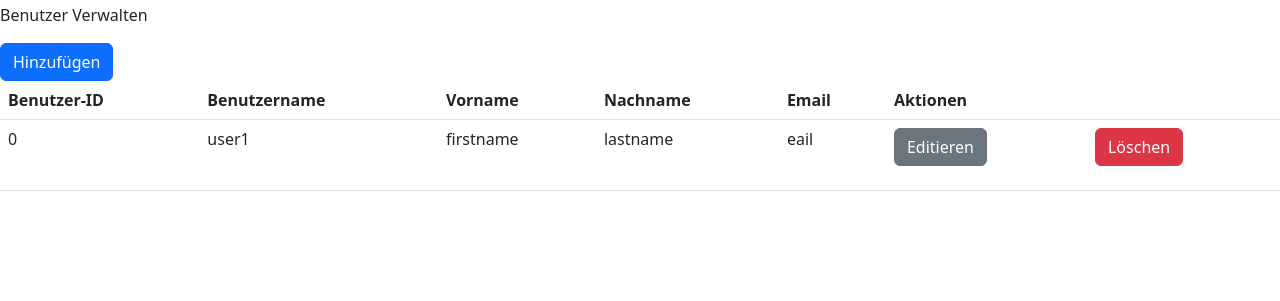
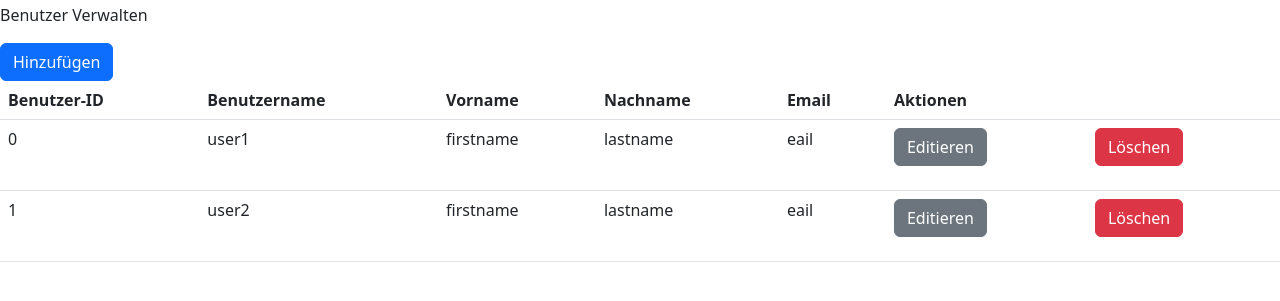
Before and after one commit to Nepomukk/Vertretungsplaner, a Flask app: page /config/users in a window 1280 px wide. Shown: the part 183-484 px from the top of the page. Run offline with Flask 2, Linux system fonts and the light colour scheme; parts of the project's set-up code (start-up, migrations or seed data) failed here and were passed over; some libraries are stand-ins or nearby versions.

Commit message:
add users edit and add page

```diff
--- a/backend/Configuration_Users.py
+++ b/backend/Configuration_Users.py
@@ -19,7 +19,9 @@ class ConfigurationUsersAPI:
         users: List[User] = []
 
         user1 = User('user1', 'asd', 'firstname', 'lastname', 'eail', 0)
+        user2 = User('user2', 'asd', 'firstname', 'lastname', 'eail', 1)
         users.append(user1)
+        users.append(user2)
         return users
 
     def get_users_dicts() -> List[UserSchema]:
--- a/frontend/main.py
+++ b/frontend/main.py
@@ -57,7 +57,7 @@ def get_config_roles_page():
 
 @app.route('/config/roles/add') # get page add role
 def config_roles_add_page():
-    role = Roles(
+    role = Roles( # todo
         roleid=0,
         name='Bezeichnung',
         admin=False,
@@ -145,6 +145,19 @@ def config_users_edit_page(userid: str):
     url: str = '/api/config/users/edit/'
     return render_template('pages/config_users_edit_page.html', default=default, user=user, action_title="Bearbeiten", post_url=url)
 
+@app.route('/config/users/add') # get page add role
+def config_users_add_page():
+    user = User(
+        userid=0,
+        username='Benutzername',
+        pwd='Password',
+        firstname='Vorname',
+        lastname='Nachname',
+        email='Email'
+    )
+    url: str = '/api/config/users/add'
+    return render_template('pages/config_users_edit_page.html', default=default, user=user, action_title="Hinzufügen", post_url=url)
+
 @app.route('/api/config/users/edit/', methods=['POST']) # edit user
 def config_users_edit():
     try:
--- a/frontend/templates/pages/config_roles_page.html
+++ b/frontend/templates/pages/config_roles_page.html
@@ -10,7 +10,7 @@
         </div>
 
         <div class="manage-roles">
-          <button type="button" class="btn btn-primary float-right">Hinzufügen</button>
+          <a type="button" class="btn btn-primary float-right" href="/config/roles/add">Hinzufügen</a>
 
             <table class="table">
                 <thead>
--- a/frontend/templates/pages/config_users_edit_page.html
+++ b/frontend/templates/pages/config_users_edit_page.html
@@ -17,6 +17,9 @@
             <label for="username">Benutzername:</label><br>
             <input type="text" id="username" name="username" value="{{user.username}}"><br>
 
+            <label for="pwd">Passwort:</label><br>
+            <input type="password" id="pwd" name="pwd" value="{{user.pwd}}"><br>
+
             <label for="firstname">Vorname:</label><br>
             <input type="text" id="firstname" name="firstname" value="{{user.firstname}}"><br>
 
--- a/frontend/templates/pages/config_users_page.html
+++ b/frontend/templates/pages/config_users_page.html
@@ -10,7 +10,7 @@
         </div>
 
         <div class="manage-users">
-            <button type="button" class="btn btn-primary float-right">Hinzufügen</button>
+            <a type="button" class="btn btn-primary float-right" href="/config/users/add">Hinzufügen</a>
 
               <table class="table">
                   <thead>
```
